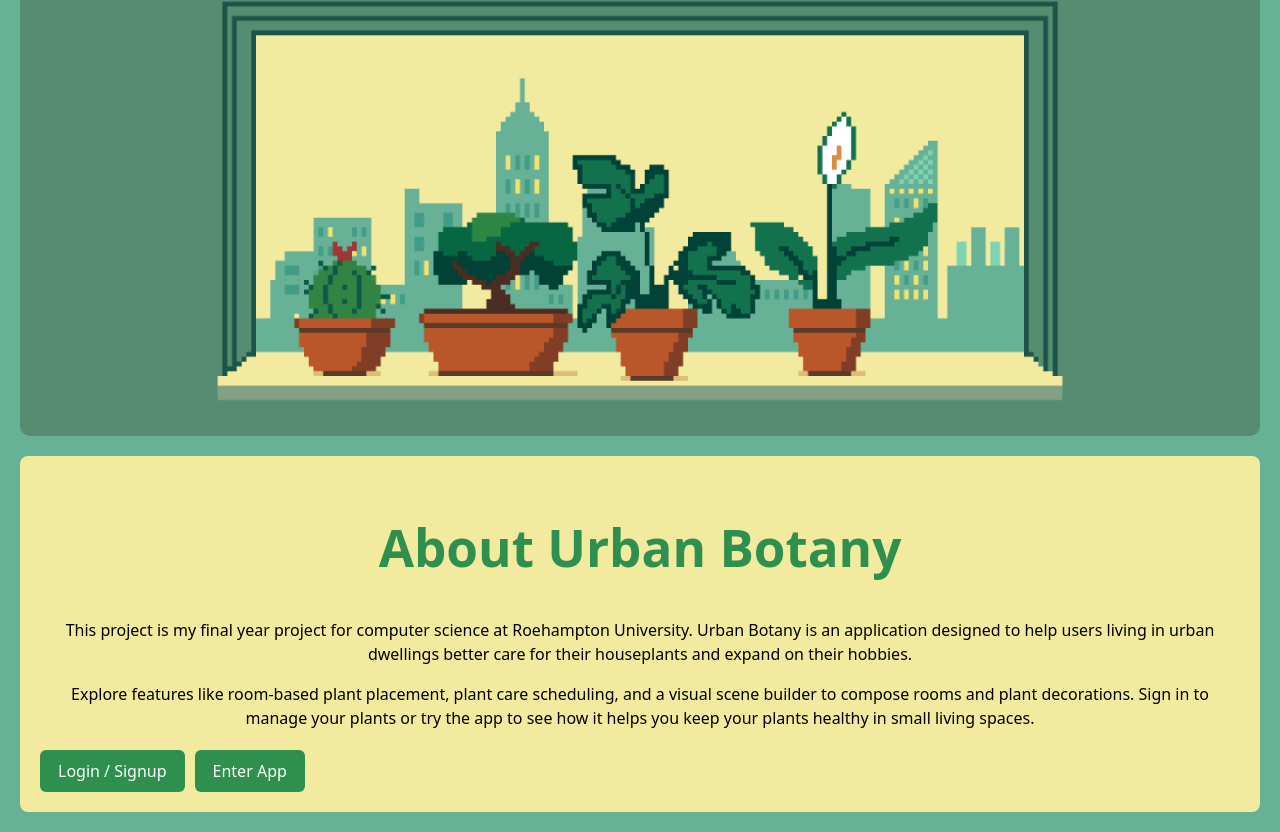
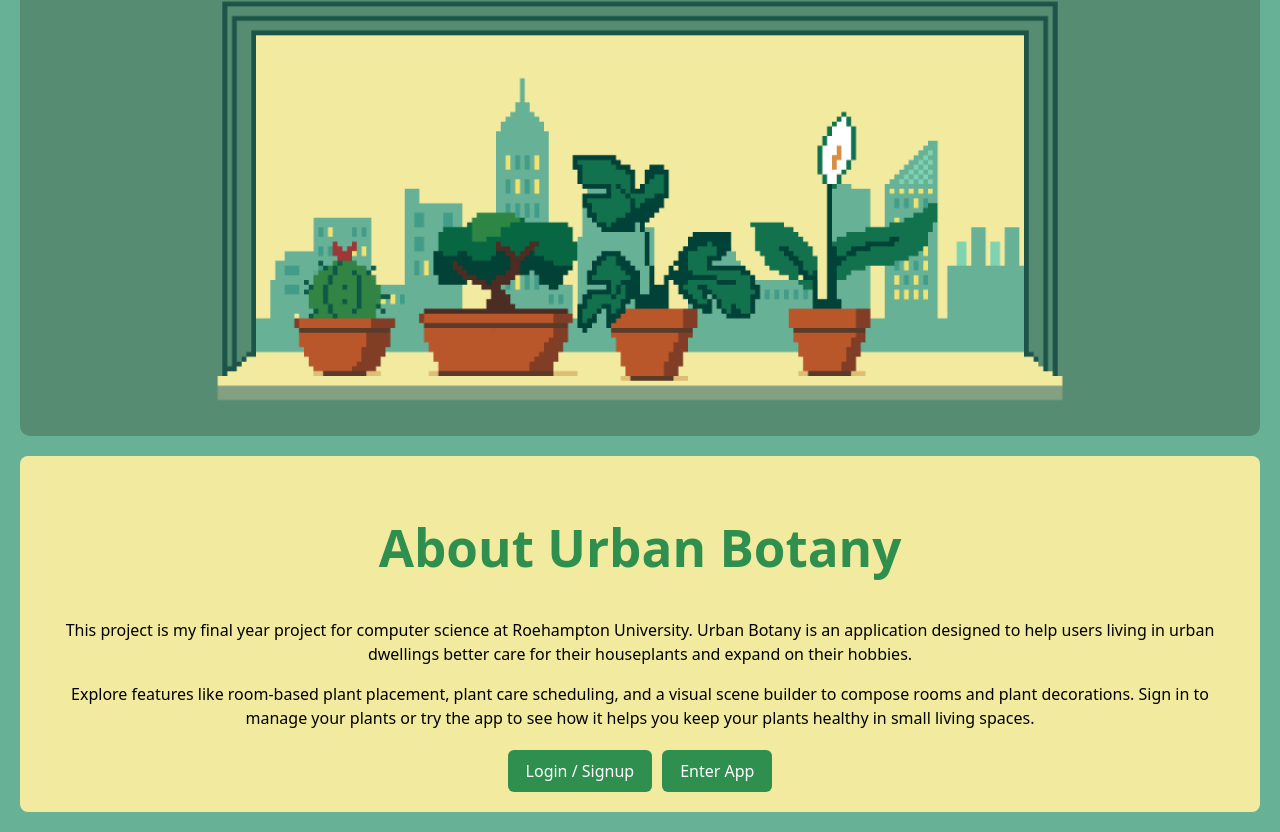
Before and after one commit to SoftwareError54/Urban-Botany, a React app in the folder Frontend/: page / in a window 1280 px wide. Shown: the part 202-1034 px from the top of the page. Built offline with nearby package versions, Linux system fonts and the light colour scheme; no server answers; the HTML template or start-up script is replaced by a standard one; a web font is replaced by a local one.

Commit message:
fixing button centering on landing page

```diff
--- a/Frontend/src/Pages/Landing.jsx
+++ b/Frontend/src/Pages/Landing.jsx
@@ -33,7 +33,7 @@
           compose rooms and plant decorations. Sign in to manage your plants or try the app to see how it helps you
           keep your plants healthy in small living spaces.
         </p>
-        <div style={{marginTop:20,display:'flex',flexWrap:'wrap',gap:10}}>
+        <div style={{marginTop:20,display:'flex',flexWrap:'wrap',gap:10,justifyContent:'center'}}>
           <button onClick={() => navigate('/auth')} style={{backgroundColor:'#2F8F4E',color:'#ffffff',border:'none',padding:'10px 18px',borderRadius:6,cursor:'pointer',fontSize:16}}>Login / Signup</button>
           <button onClick={() => navigate('/rooms')} style={{backgroundColor:'#2F8F4E',color:'#ffffff',border:'none',padding:'10px 18px',borderRadius:6,cursor:'pointer',fontSize:16}}>Enter App</button>
         </div>
```
